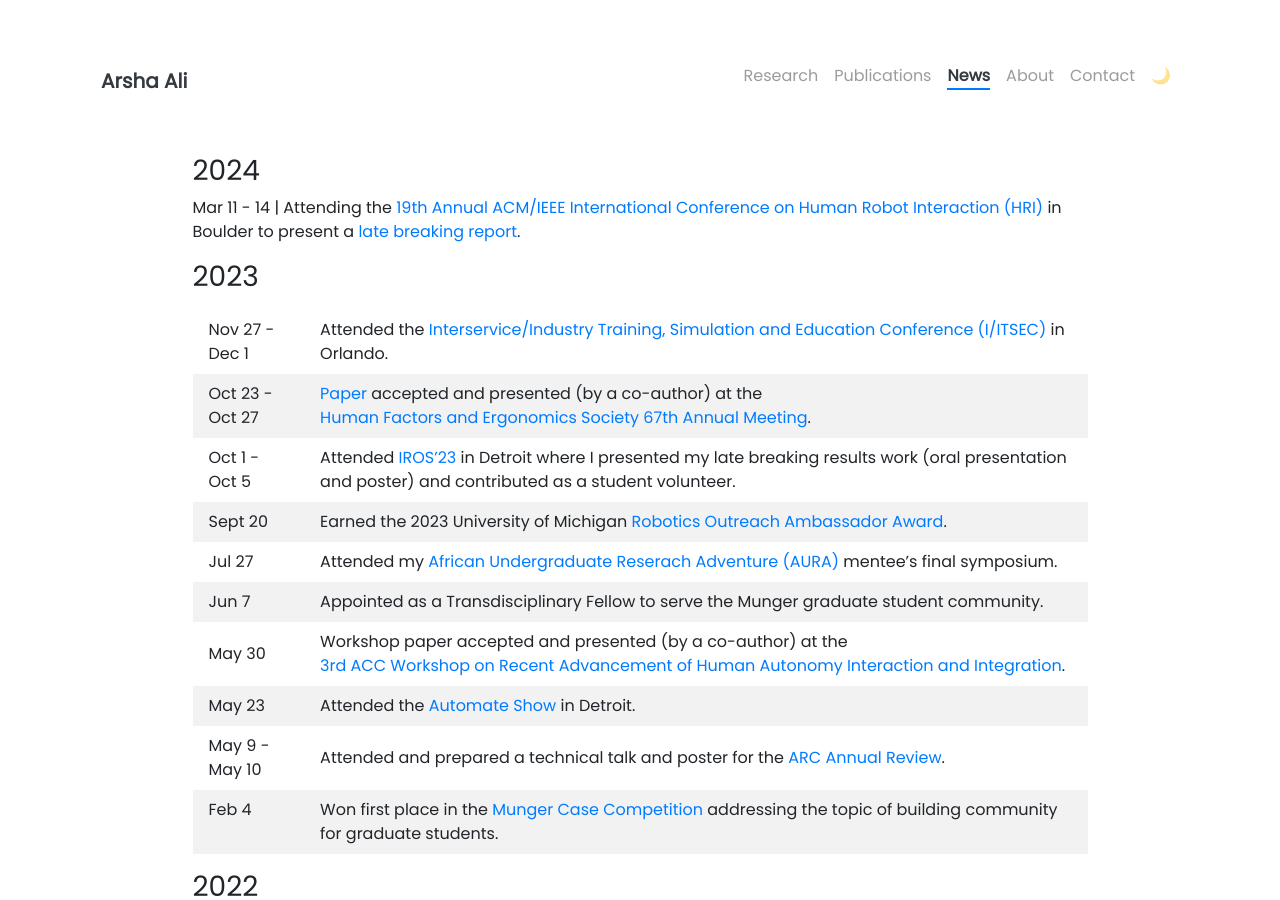
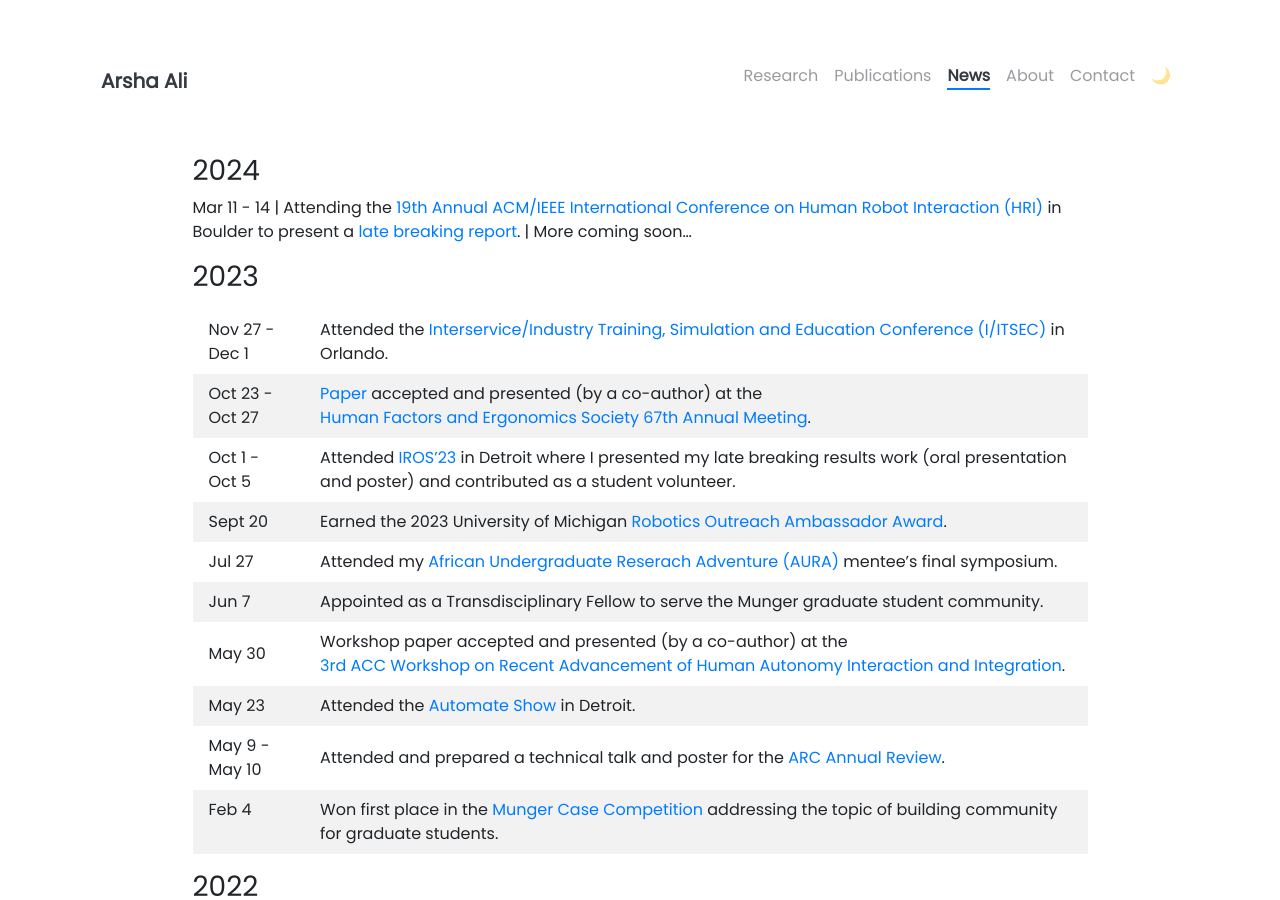
Before and after one commit to arshaali/arshaali.github.io, a Jekyll site: the page built from pages/news.md, in a window 1280 px wide and 900 px high. Built offline with Jekyll 4.4.1, drawn with Linux system fonts in a browser that asks for light colours; nearby versions of some CDN libraries.

Commit message:
Update news.md

```diff
--- a/pages/news.md
+++ b/pages/news.md
@@ -14,6 +14,7 @@ td, th {
 
 ### 2024
 Mar 11 - 14 | Attending the [19th Annual ACM/IEEE International Conference on Human Robot Interaction (HRI)](https://humanrobotinteraction.org/2024/) in Boulder to present a [late breaking report](https://deepblue.lib.umich.edu/handle/2027.42/192466).
+            | More coming soon...
 
 ### 2023
 
```
